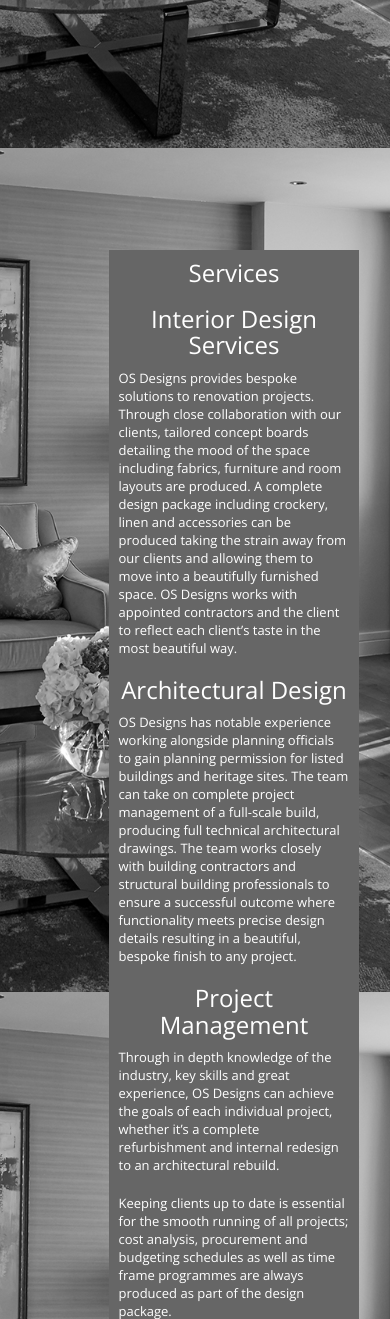
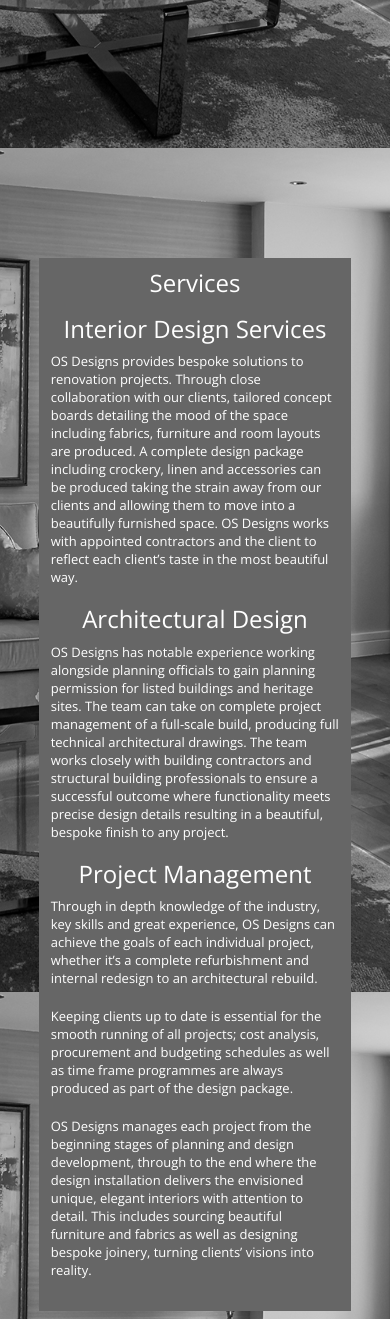
Before and after one commit to khasty720/os_site, a PHP site: page /?action=1 in a window 390 px wide. Shown: the part 696-2015 px from the top of the page. Run offline with PHP 8.4, Linux system fonts and the light colour scheme; data that the repository does not hold is empty; some libraries are stand-ins or nearby versions.

Commit message:
Updated padding for mobile

```diff
--- a/css/style.css
+++ b/css/style.css
@@ -571,6 +571,21 @@
     margin: 0;
   }
 }
+@media only screen and (max-width: 320px) {
+  .main section {
+    padding: 0;
+  }
+}
+@media only screen and (min-width: 321px) and (max-width: 480px) {
+  .main section {
+    padding: 0;
+  }
+}
+@media only screen and (min-width: 481px) and (max-width: 768px) {
+  .main section {
+    padding: 0;
+  }
+}
 /* **************************************************************** */
 /* Footer
 /* **************************************************************** */
--- a/less/layout.less
+++ b/less/layout.less
@@ -345,6 +345,24 @@
 	}
 }
 
+@media @mobile {
+	.main section {
+		padding: 0;
+	}
+}
+@media @x-small {
+	.main section {
+	 padding: 0;
+	}
+}
+@media @tablet {
+	.main section {
+		padding: 0;
+	}
+}
+
+
+
 /* **************************************************************** */
 /* Footer
 /* **************************************************************** */
```
